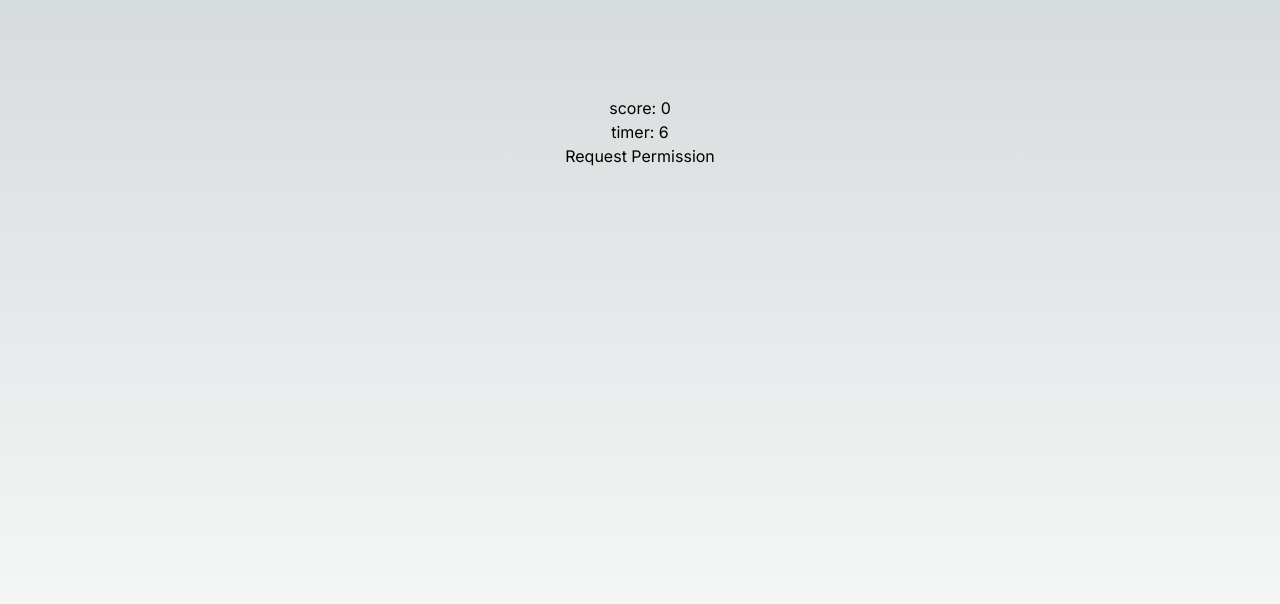
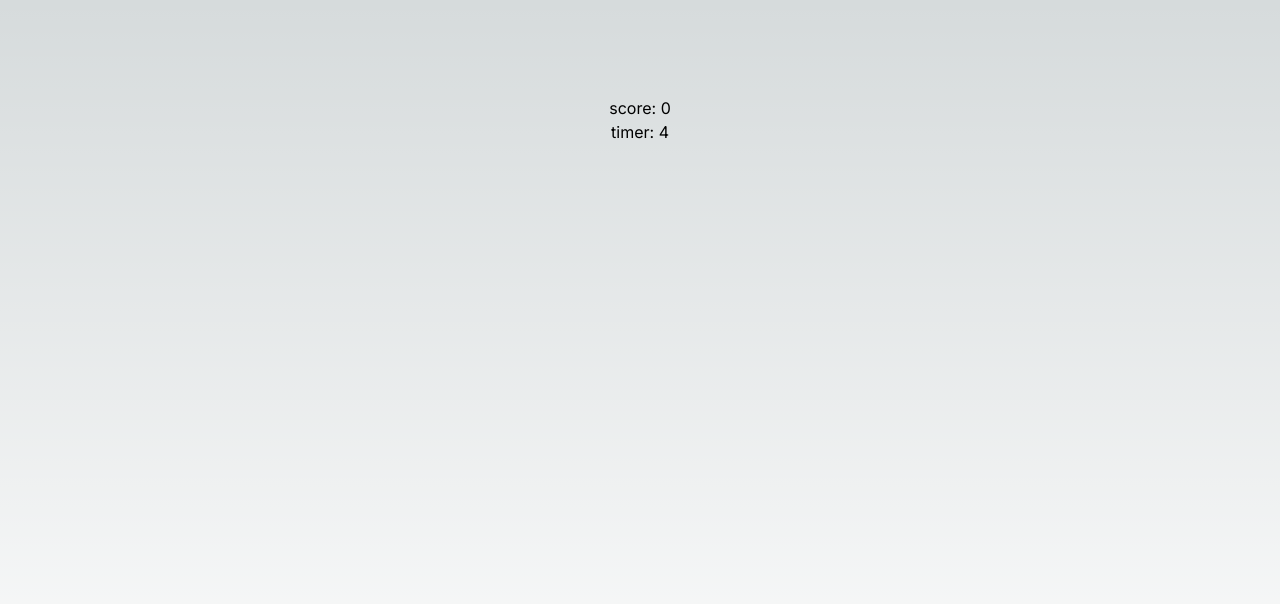
Before and after one commit to devbcgmendoza/next-shake-app, a Next.js app: page / in a window 1280 px wide. Shown: the top 604 px of the page. Built offline with nearby package versions, Linux system fonts and the light colour scheme.

Commit message:
tesssssssssssttt1

```diff
--- a/app/lib/permission.js
+++ b/app/lib/permission.js
@@ -1,5 +1,3 @@
-// permissionUtils.js
-
 export const isIOSDevice = () => {
   return /iPad|iPhone|iPod/.test(navigator.userAgent) && !window.MSStream;
 };
--- a/app/page.js
+++ b/app/page.js
@@ -7,7 +7,6 @@ import { isIOSDevice, requestPermission } from "./lib/permission"; // Adjust pat
 export default function Home() {
   const [score, setScore] = useState(0);
   const [timer, setTimer] = useState(11);
-
   const { isShaking, shakeIntensity } = useShakeDetector();
 
   const createCoin = useCallback(() => {
@@ -48,25 +47,20 @@ export default function Home() {
     return () => clearInterval(timerId);
   }, [timer]);
 
-  const handlePermission = useCallback(async () => {
-    const permissionGranted = await requestPermission();
-    if(permissionGranted) {
+  const handlePermission = useCallback(() => {
+    if(requestPermission()) {
       window.location.reload()
     }
   }, [])
 
   useEffect(() => {
-    // Define the onload handler
-    const handleLoad = async () => {
-      await handlePermission();
-    };
 
     // Attach the onload event handler
-    window.addEventListener('load', handleLoad);
+    window.addEventListener('load', handlePermission);
 
     // Clean up the event listener on component unmount
     return () => {
-      window.removeEventListener('load', handleLoad);
+      window.removeEventListener('load', handlePermission);
     };
   }, [handlePermission]); // Empty dependency array ensures this runs only once
 
@@ -75,8 +69,8 @@ export default function Home() {
       <div className="w-96 h-96 z-10 text-center overflow-hidden" id="container">
         <p>score: {score}</p>
         <p>timer: {timer}</p>
-        {isIOSDevice ? (
-        <button onClick={handlePermission}>
+        {isIOSDevice() && !requestPermission() ? (
+        <button onClick={requestPermission}>
           Request Permission
         </button>
         ) : null}
```
